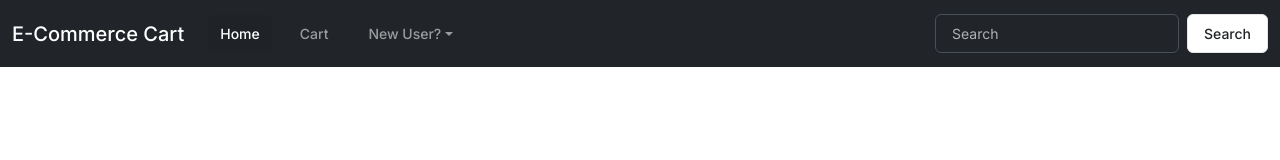
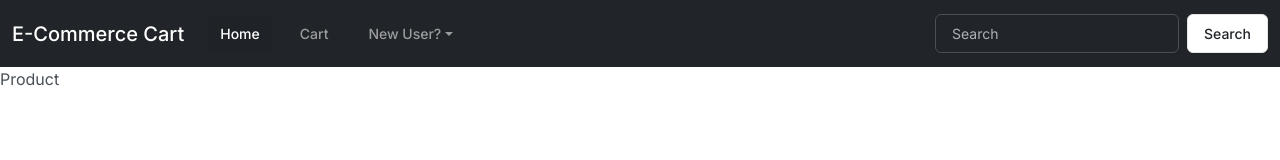
Before and after one commit to fgit-24/Django-Rest-Framework-ReactJs-E-Commerce-Project, a React (Create React App) app in the folder frontend/ecommerce/: page /#/product/1 in a window 1280 px wide. Shown: the top 160 px of the page. Built offline with nearby package versions, Linux system fonts and the light colour scheme.

Commit message:
Add product route

```diff
--- a/frontend/ecommerce/src/App.js
+++ b/frontend/ecommerce/src/App.js
@@ -7,6 +7,8 @@ import HomeScreen from './components/screens/HomeScreen';
 import SignupScreen from './components/screens/SignupScreen';
 import LoginScreen from './components/screens/LoginScreen';
 import CartScreen from './components/screens/CartScreen';
+import Product from './components/Product';
+
 
 
 
@@ -17,6 +19,9 @@ export default function App() {
         <Header />
         <Routes>
           <Route exact path="/" element={<HomeScreen/>}></Route>
+        </Routes>
+        <Routes>
+          <Route exact path="/product/:id" element={<Product/>}></Route>
         </Routes>
         <Routes>
           <Route exact path="/login" element={<LoginScreen/>}></Route>
--- /dev/null
+++ b/frontend/ecommerce/src/components/Product.js
@@ -0,0 +1,9 @@
+import React from 'react'
+
+function Product() {
+  return (
+    <div>Product</div>
+  )
+}
+
+export default Product
```
